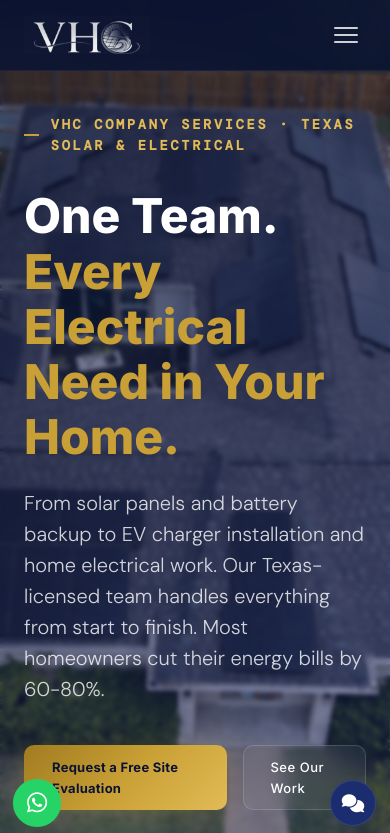
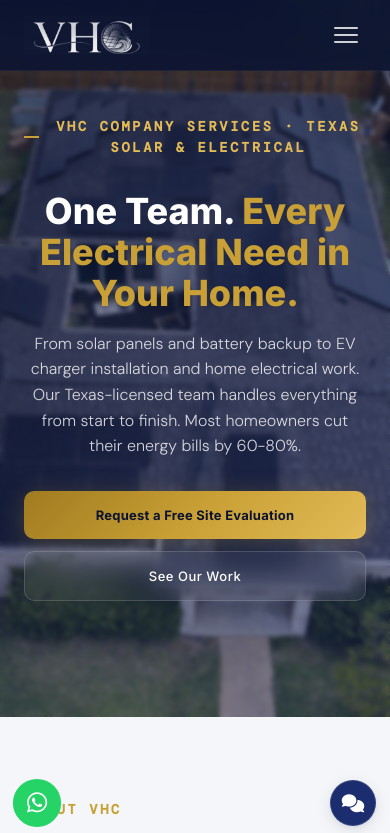
Before and after one commit to vhccompanytx/vhc-website, a plain HTML site: page frontend/index.html in a window 390 px wide. Shown: the top 833 px of the page. Drawn offline with nearby package versions, Linux system fonts and the light colour scheme.

Commit message:
fix: Stack hero buttons vertically on mobile for better visibility

```diff
--- a/frontend/index.html
+++ b/frontend/index.html
@@ -567,6 +567,41 @@
             gap: var(--space-4);
         }
 
+        @media (max-width: 600px) {
+            .hero-section {
+                padding-top: var(--space-32);
+                min-height: 85vh;
+                display: flex;
+                align-items: center;
+                background-position: center 65%;
+            }
+            .hero-content {
+                margin-top: 0;
+                text-align: center;
+                max-width: 100%;
+            }
+            .hero-title {
+                font-size: clamp(2.25rem, 8vw, 2.75rem);
+                margin-bottom: var(--space-4);
+            }
+            .hero-desc {
+                font-size: 1rem;
+                margin: 0 auto var(--space-8) auto;
+                line-height: 1.6;
+            }
+            .hero-buttons {
+                flex-direction: column;
+                gap: var(--space-3);
+                width: 100%;
+            }
+            .hero-buttons .btn-gold,
+            .hero-buttons .btn-ghost-dark {
+                width: 100%;
+                justify-content: center;
+                padding: 0.875rem 1.5rem;
+            }
+        }
+
         /* Services Grid */
         .section-header {
             text-align: center;
@@ -1850,8 +1885,8 @@
                             <circle r="4" fill="#E2BB57" filter="url(#gld-m)"><animateMotion dur="2.0s" repeatCount="indefinite" path="M112,267 L78,267"/></circle>
                             <line x1="112" y1="274" x2="78" y2="274" stroke="#10B981" stroke-width="2.5" opacity="0.65"/>
                             <circle r="4" fill="#10B981" filter="url(#cyn-m)"><animateMotion dur="2.4s" repeatCount="indefinite" path="M112,274 L78,274"/></circle>
-                            <line x1="78" y1="281" x2="112" y2="281" stroke="#3B82F6" stroke-width="2.5" opacity="0.65"/>
-                            <circle r="4" fill="#3B82F6" filter="url(#blu-m)"><animateMotion dur="2.8s" repeatCount="indefinite" path="M78,281 L112,281"/></circle>
+                            <line x1="112" y1="281" x2="78" y2="281" stroke="#3B82F6" stroke-width="2.5" opacity="0.65"/>
+                            <circle r="4" fill="#3B82F6" filter="url(#blu-m)"><animateMotion dur="2.8s" repeatCount="indefinite" path="M112,281 L78,281"/></circle>
                             <!-- Grid Loop (Excess + Service) -->
                             <line x1="188" y1="267" x2="222" y2="267" stroke="#E2BB57" stroke-width="2.5" opacity="0.4"/>
                             <circle r="4" fill="#E2BB57" filter="url(#gld-m)"><animateMotion dur="1.6s" repeatCount="indefinite" path="M188,267 L222,267"/></circle>
```
Also changed, not shown: frontend/index-es.html (+35 -0 lines).
